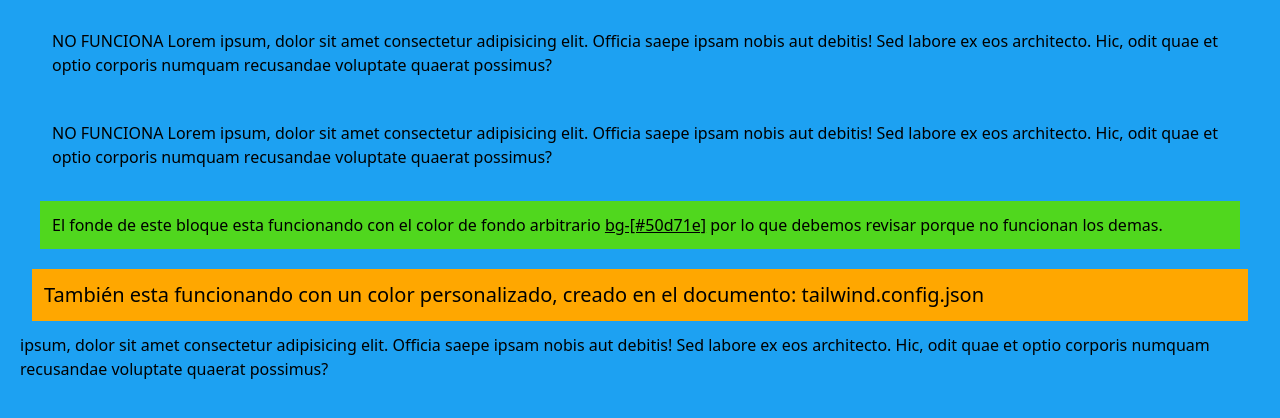
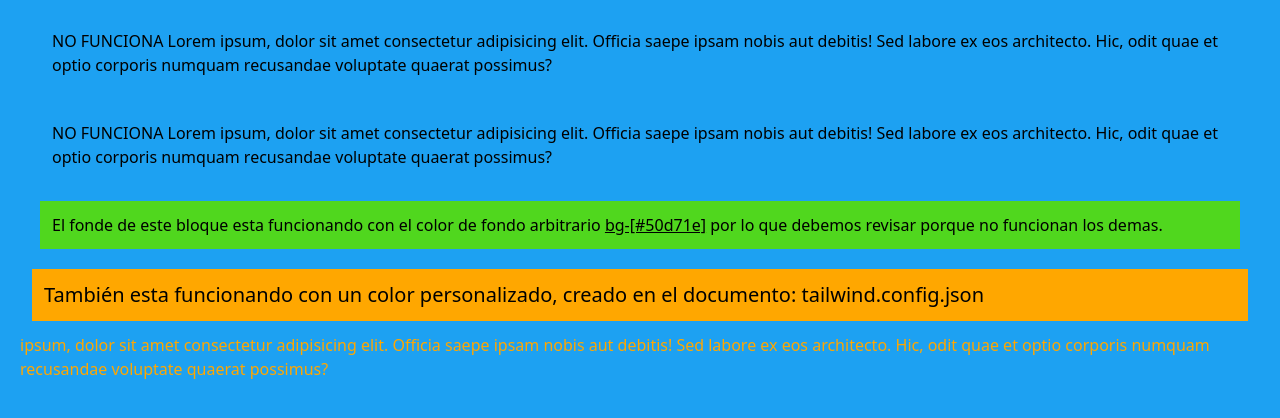
Before and after one commit to coxmau77/github-test, a website: page public/index.html in a window 1280 px wide. Shown: the part 84-502 px from the top of the page. Drawn offline with Linux system fonts and the light colour scheme.

Commit message:
Prueba commit -a- m

```diff
--- a/public/index.html
+++ b/public/index.html
@@ -21,6 +21,6 @@
 
     <p class="text-xl bg-mi_color m-3 p-3">También esta funcionando con un color personalizado, creado en el documento: tailwind.config.json</p>
 
-    <p>ipsum, dolor sit amet consectetur adipisicing elit. Officia saepe ipsam nobis aut debitis! Sed labore ex eos architecto. Hic, odit quae et optio corporis numquam recusandae voluptate quaerat possimus?</p>
+    <p class="text-mi_color">ipsum, dolor sit amet consectetur adipisicing elit. Officia saepe ipsam nobis aut debitis! Sed labore ex eos architecto. Hic, odit quae et optio corporis numquam recusandae voluptate quaerat possimus?</p>
 </body>
 </html>
```
